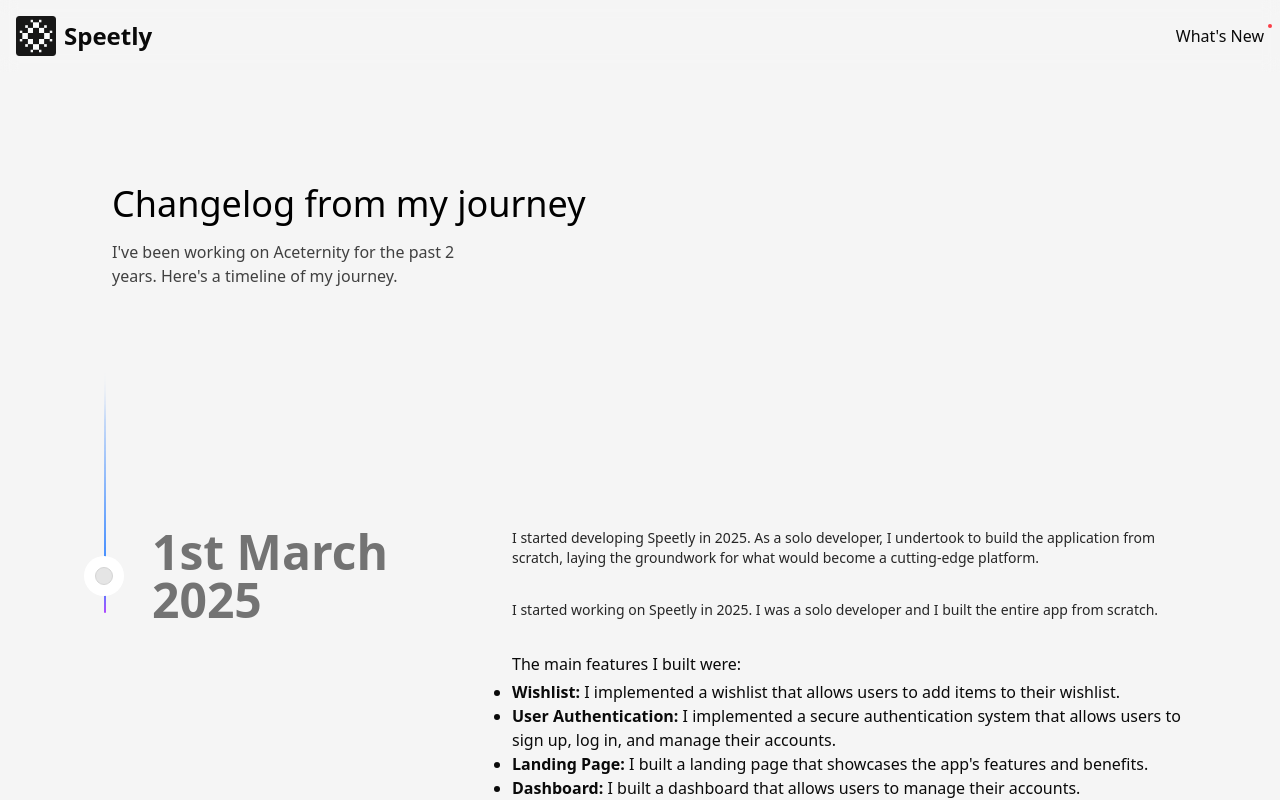
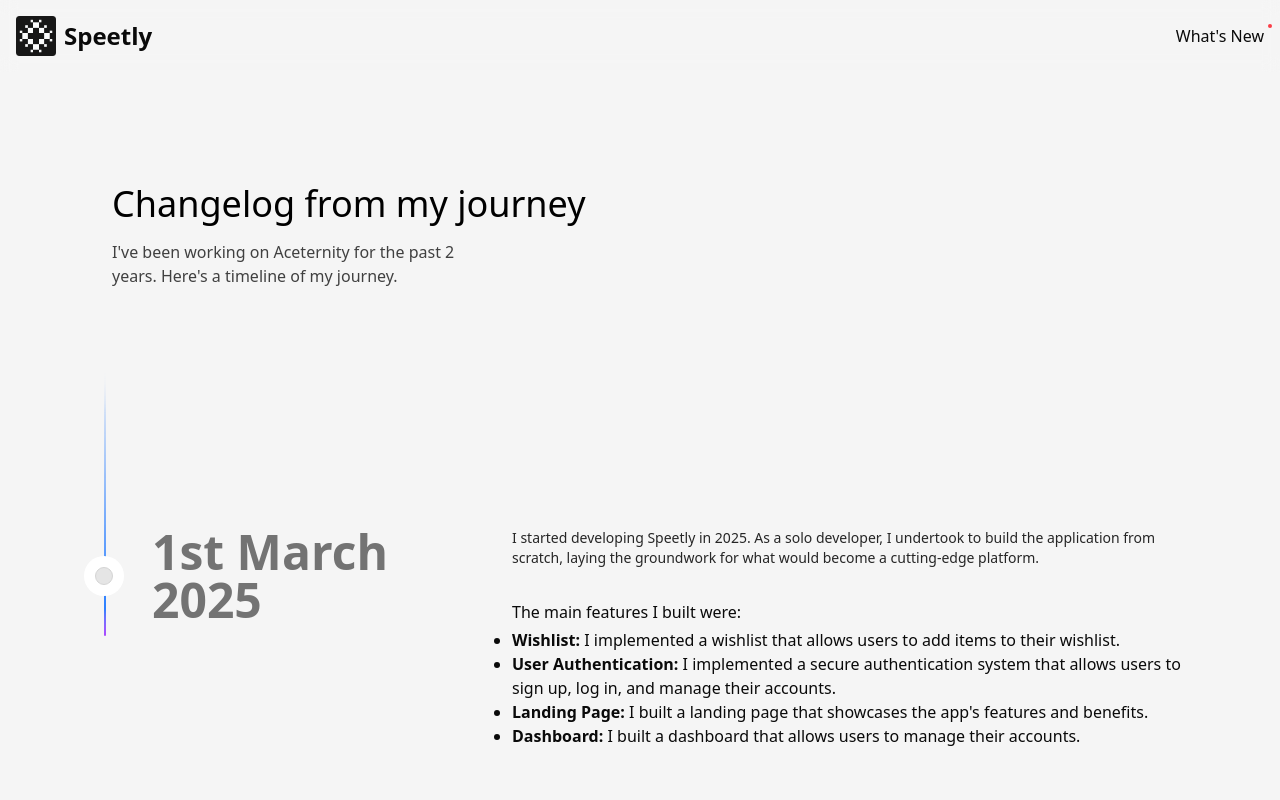
Before and after one commit to miicolas/speetch, a Next.js app: page /changelog in a window 1280 px wide. Shown: the top 800 px of the page. Built offline with nearby package versions, Linux system fonts and the light colour scheme.

Commit message:
fix: add trusted origin url

```diff
--- a/app/(client)/changelog/page.tsx
+++ b/app/(client)/changelog/page.tsx
@@ -11,10 +11,6 @@ export default function Changelog() {
             I started developing Speetly in 2025. As a solo developer, I
             undertook to build the application from scratch, laying the
             groundwork for what would become a cutting-edge platform.
-          </p>
-          <p className="text-neutral-800 dark:text-neutral-200 text-xs md:text-sm font-normal mb-8">
-            I started working on Speetly in 2025. I was a solo developer and I
-            built the entire app from scratch.
           </p>
           <p>The main features I built were:</p>
           <ul className="list-disc mt-1">
--- a/lib/auth.ts
+++ b/lib/auth.ts
@@ -20,4 +20,12 @@ export const auth = betterAuth({
             clientSecret: process.env.GITHUB_CLIENT_SECRET as string,
         },
     },
+    session: {
+        expiresIn: 60 * 60 * 24 * 7,
+        updateAge: 60 * 60 * 24,
+    },
+    trustedOrigins: [
+        process.env.BETTER_AUTH_URL!,
+        process.env.BETTER_AUTH_URL! + "/api/auth",
+    ],
 });
```
